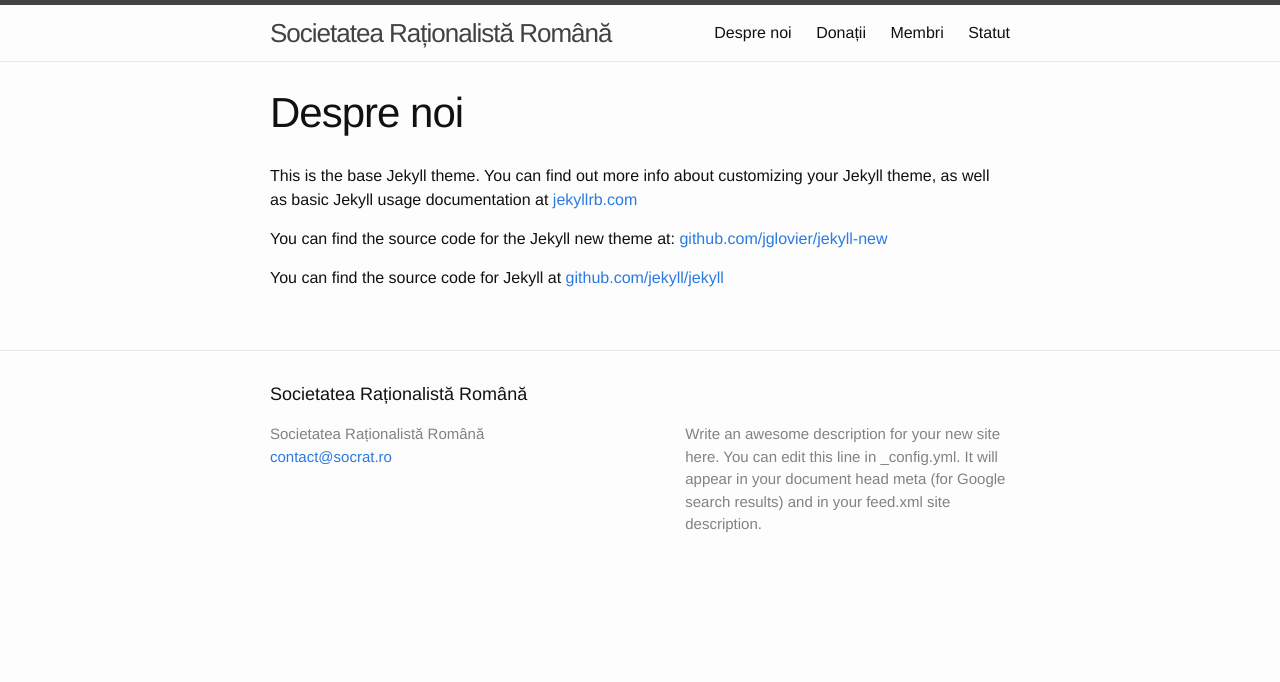
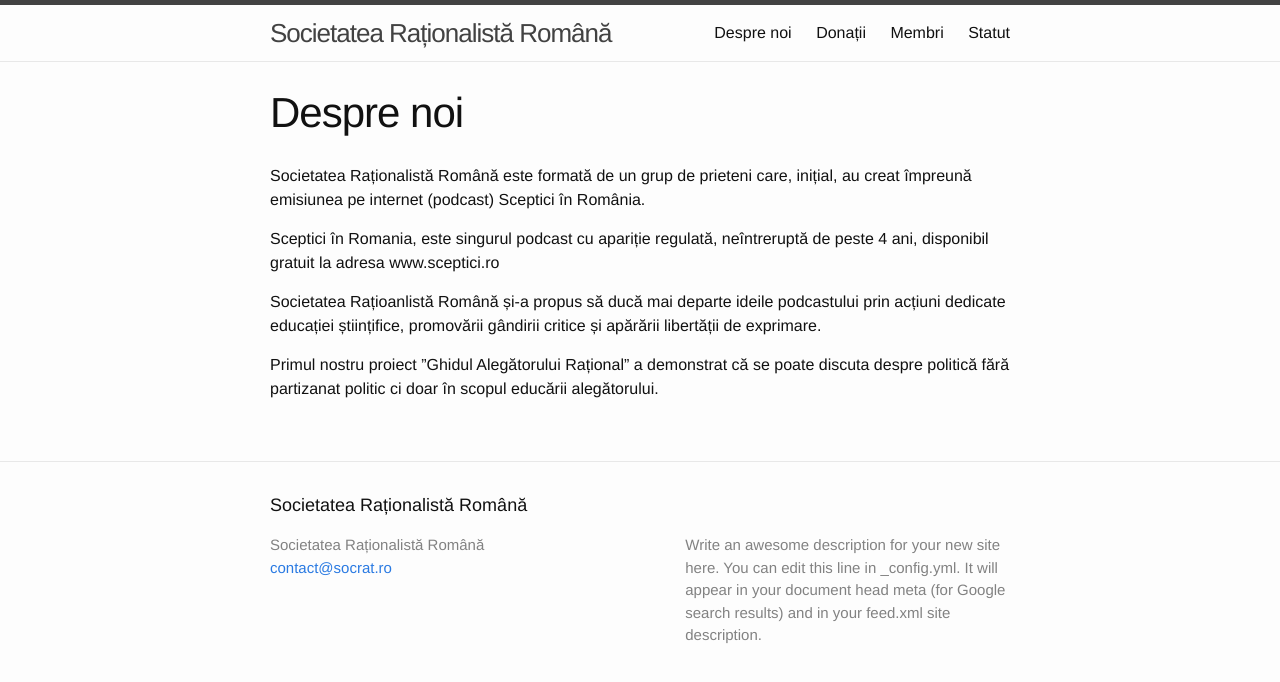
Before and after one commit to SocRatRo/socratro.github.io, a Jekyll site: the page built from about/about.md, in a window 1280 px wide. Shown: the top 682 px of the page. Built offline with Jekyll 4.4.1, drawn with Linux system fonts in a browser that asks for light colours.

Commit message:
Added about us page content

```diff
--- a/about/about.md
+++ b/about/about.md
@@ -4,8 +4,10 @@
 permalink: /despre-noi.html
 ---
 
-This is the base Jekyll theme. You can find out more info about customizing your Jekyll theme, as well as basic Jekyll usage documentation at [jekyllrb.com](http://jekyllrb.com/)
+Societatea Raționalistă Română este formată de un grup de prieteni care, inițial, au creat împreună emisiunea pe internet (podcast) Sceptici în România.
 
-You can find the source code for the Jekyll new theme at: [github.com/jglovier/jekyll-new](https://github.com/jglovier/jekyll-new)
+Sceptici în Romania, este singurul podcast cu apariție regulată, neîntreruptă de peste 4 ani, disponibil gratuit la adresa www.sceptici.ro
 
-You can find the source code for Jekyll at [github.com/jekyll/jekyll](https://github.com/jekyll/jekyll)
+Societatea Rațioanlistă Română și-a propus să ducă mai departe ideile podcastului prin acțiuni dedicate educației științifice, promovării gândirii critice și apărării libertății de exprimare.
+
+Primul nostru proiect ”Ghidul Alegătorului Rațional” a demonstrat că se poate discuta despre politică fără partizanat politic ci doar în scopul educării alegătorului.
```
